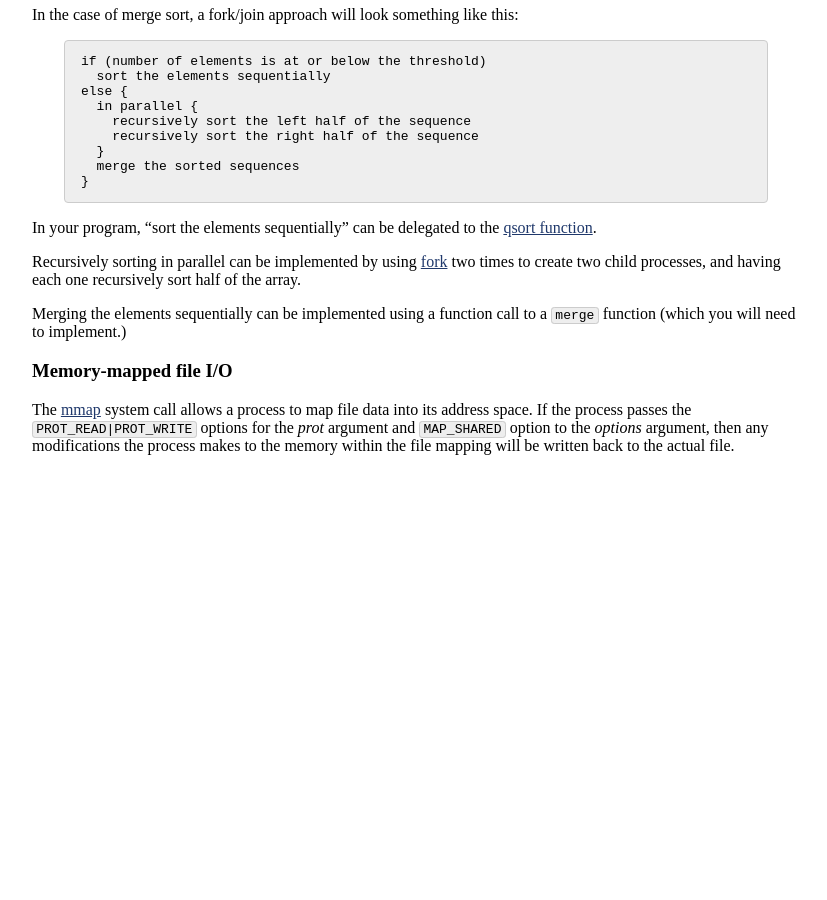
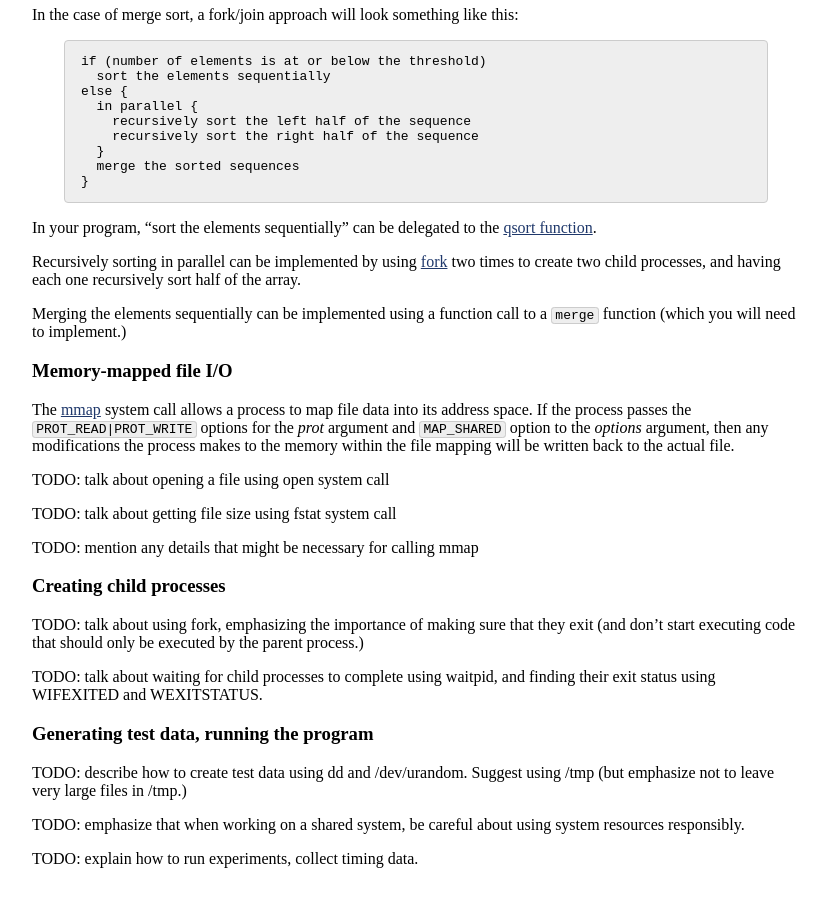
Before and after one commit to jhucsf/fall2022, a Jekyll site: the page built from assign/assign04.md, in a window 1280 px wide and 900 px high, scrolled down 1076 px. Shown: the whole window, without its empty margins (224-1051 px from the left). Built offline with Jekyll 4.4.1, drawn with Linux system fonts in a browser that asks for light colours; before the commit the page ends 1563 px from its top, so only the background shows below that.

Commit message:
some todo items

```diff
--- a/assign/assign04.md
+++ b/assign/assign04.md
@@ -98,3 +98,30 @@ passes the `PROT_READ|PROT_WRITE` options for the *prot* argument and
 `MAP_SHARED` option to the *options* argument, then any modifications
 the process makes to the memory within the file mapping will be written
 back to the actual file.
+
+TODO: talk about opening a file using open system call
+
+TODO: talk about getting file size using fstat system call
+
+TODO: mention any details that might be necessary for calling mmap
+
+### Creating child processes
+
+TODO: talk about using fork, emphasizing the importance of making sure
+that they exit (and don't start executing code that should only
+be executed by the parent process.)
+
+TODO: talk about waiting for child processes to complete using
+waitpid, and finding their exit status using WIFEXITED and
+WEXITSTATUS.
+
+### Generating test data, running the program
+
+TODO: describe how to create test data using dd and /dev/urandom.
+Suggest using /tmp (but emphasize not to leave very large files in
+/tmp.)
+
+TODO: emphasize that when working on a shared system, be careful about
+using system resources responsibly.
+
+TODO: explain how to run experiments, collect timing data.
```
